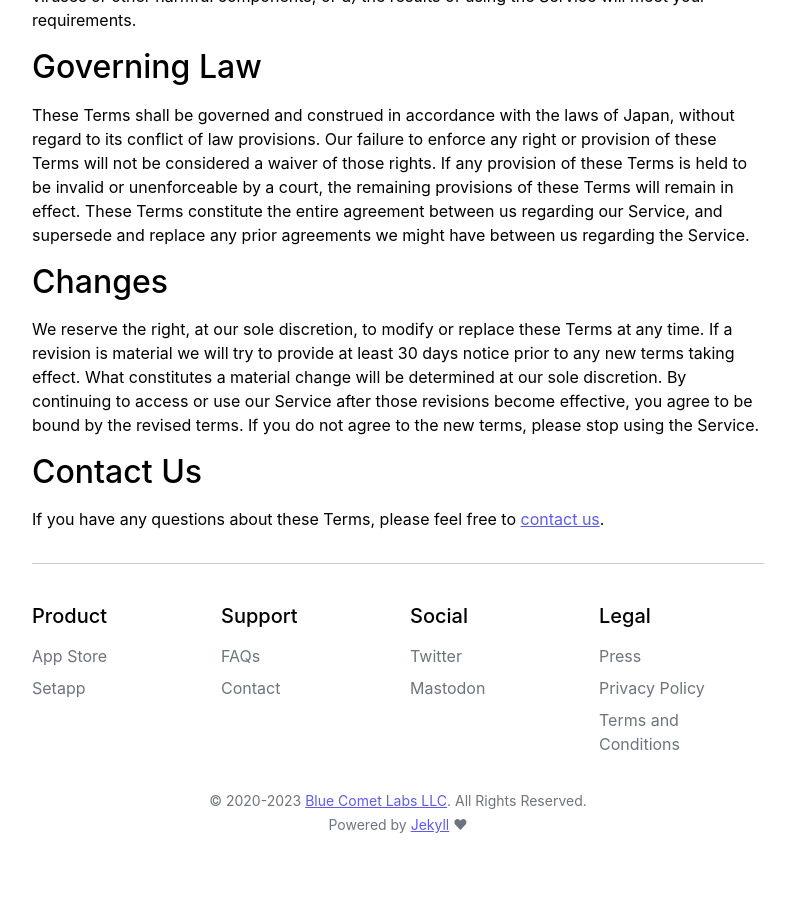
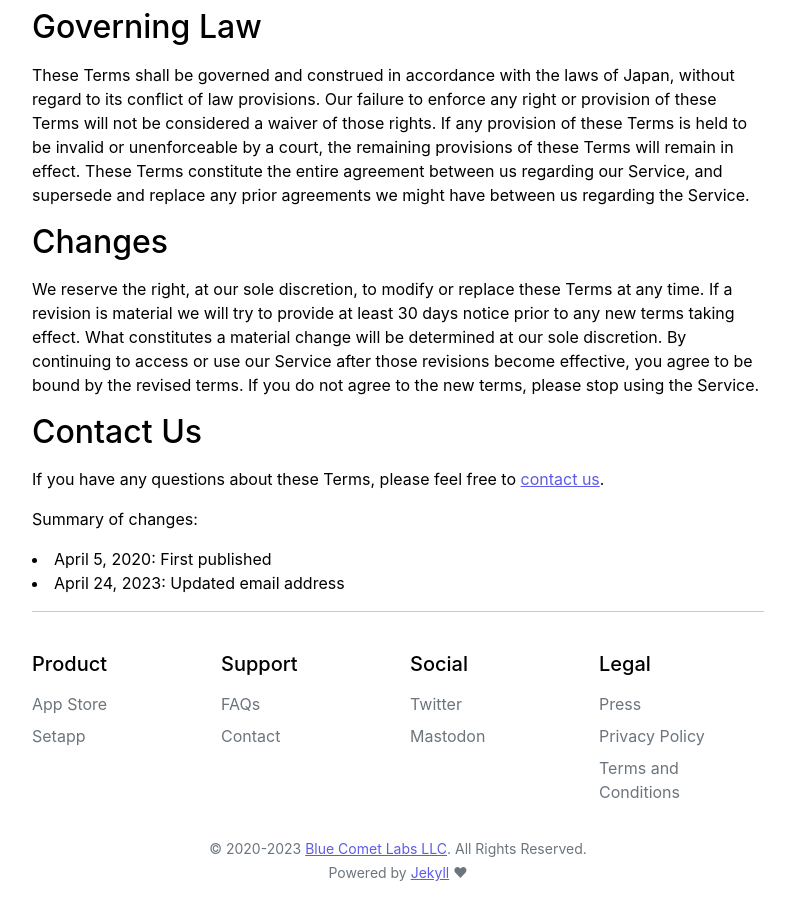
Before and after one commit to bluecometlabs/getexpenses.app, a Jekyll site: the page built from pages/terms.md, in a window 1280 px wide and 900 px high, scrolled down 1725 px. Shown: the whole window, without its empty margins (242-1031 px from the left). Built offline with Jekyll 4.4.1, drawn with Linux system fonts in a browser that asks for light colours; before the commit the page ends 2577 px from its top, so only the background shows below that; some of the changed text lies outside the part shown.

Commit message:
Update terms

```diff
--- a/_includes/terms.html
+++ b/_includes/terms.html
@@ -77,4 +76,8 @@
 
     <h2>Contact Us</h2>
     <p>If you have any questions about these Terms, please feel free to <a href="mailto:contact@bluecometlabs.com">contact us</a>.</p>
+
+    <p>Summary of changes:</p>
+    <li>April 5, 2020: First published</li>
+    <li>April 24, 2023: Updated email address</li>
 </div>
```
Also changed, not shown: other parts of _includes/terms.html (+0 -1 lines).
